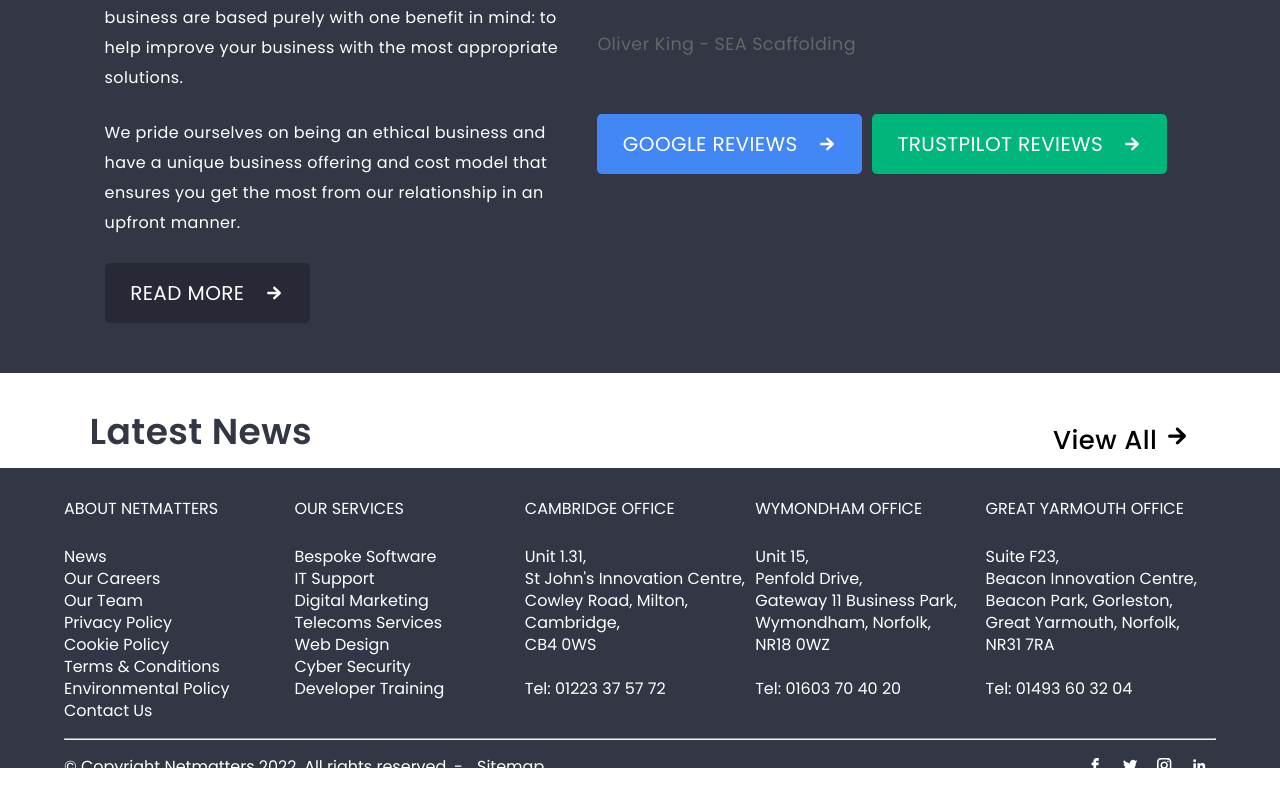
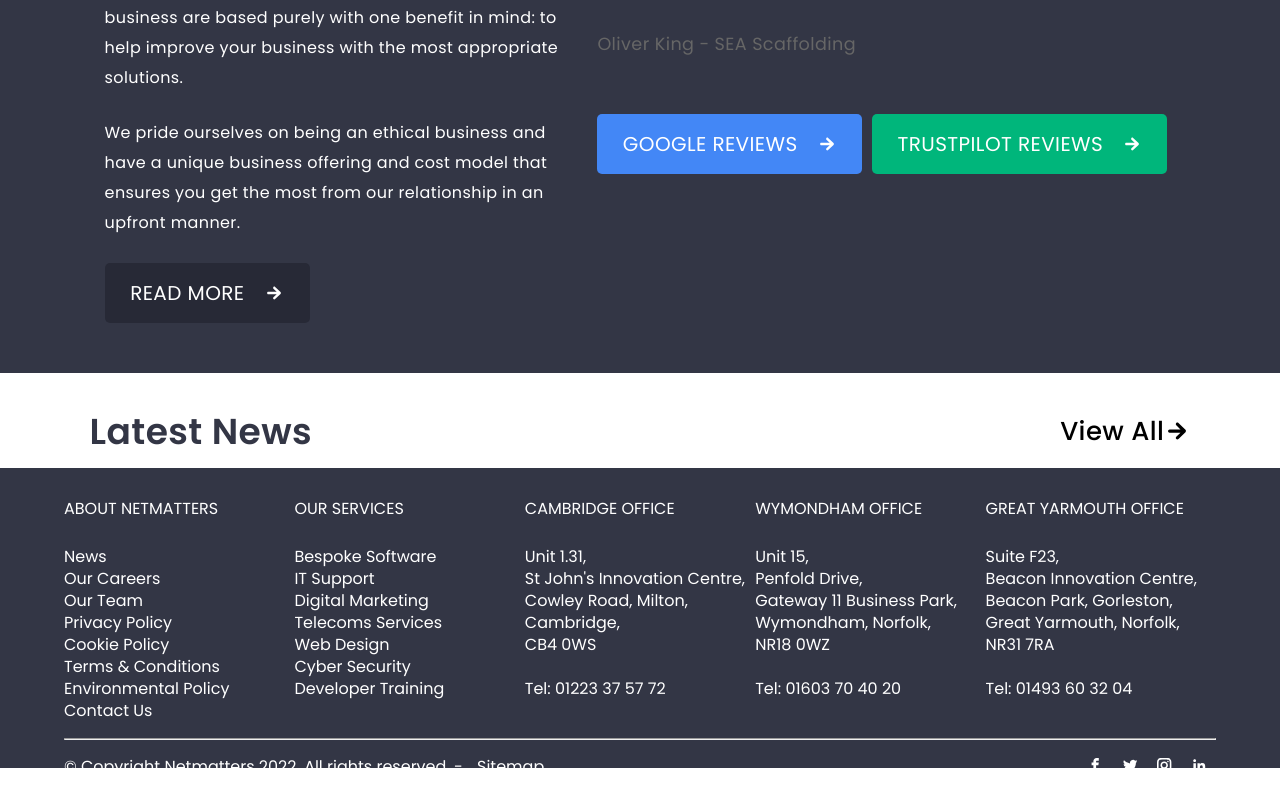
Before and after one commit to Syntax-Read3r/HTML-CSS-reflection, a React (Create React App) app: page / in a window 1280 px wide. Shown: the part 2537-3335 px from the top of the page. Built offline with nearby package versions, Linux system fonts and the light colour scheme.

Commit message:
add a complete latestnews header

```diff
--- a/src/Components/LatestNews/LatestNews.jsx
+++ b/src/Components/LatestNews/LatestNews.jsx
@@ -5,8 +5,13 @@
 	return (
 		<div className="latestNews__container">
 			<div className="latestNews__container--header">
-				<h2>Latest News</h2>
-				<h3>View All <IoMdArrowRoundForward className="latestNews__container--header--icon"/></h3>
+				<h2 className="latestNews__container--header--h2">Latest News</h2>
+				<div className="latestNews__container--header--h3-container">
+					<h3>
+						View All
+					</h3>
+					<IoMdArrowRoundForward className="latestNews__container--header--h3-container--icon" />
+				</div>
 			</div>
 			<div className="latestNews__container--news"></div>
 		</div>
--- a/src/Components/LatestNews/_latestNews.scss
+++ b/src/Components/LatestNews/_latestNews.scss
@@ -11,22 +11,40 @@
 		justify-content: space-between;
 		padding: 50px 0 0 0;
 
-		& h2 {
+        &--icon {
+            display: flex;
+            align-items: center;
+            justify-content: center;
+
+        }
+
+		&--h2 {
 			font-size: 2.25rem;
 			font-weight: 600;
 			margin: 0 0 28px;
 			color: #333645;
 		}
 
-        & h3 {
+        &--h3-container {
+            display: flex;
             margin-bottom: 15px;
             font-size: 1.625rem;
             font-weight: 500;
+
+            &--icon {
+                position: relative;
+                bottom: 5px;
+            }
 
             &:hover {
                 cursor: pointer;
                 text-decoration: underline;
             }
+
+            &:hover .latestNews__container--header--h3-container--icon {
+                color: $website--colorTwo;
+            }
+
         }
 	}
 }
--- a/src/Components/Styles/sass/main.css
+++ b/src/Components/Styles/sass/main.css
@@ -832,18 +832,31 @@
   justify-content: space-between;
   padding: 50px 0 0 0;
 }
-.latestNews__container--header h2 {
+.latestNews__container--header--icon {
+  display: flex;
+  align-items: center;
+  justify-content: center;
+}
+.latestNews__container--header--h2 {
   font-size: 2.25rem;
   font-weight: 600;
   margin: 0 0 28px;
   color: #333645;
 }
-.latestNews__container--header h3 {
+.latestNews__container--header--h3-container {
+  display: flex;
   margin-bottom: 15px;
   font-size: 1.625rem;
   font-weight: 500;
 }
-.latestNews__container--header h3:hover {
+.latestNews__container--header--h3-container--icon {
+  position: relative;
+  bottom: 5px;
+}
+.latestNews__container--header--h3-container:hover {
   cursor: pointer;
   text-decoration: underline;
+}
+.latestNews__container--header--h3-container:hover .latestNews__container--header--h3-container--icon {
+  color: #4183d7;
 }/*# sourceMappingURL=main.css.map */
```
Also changed, not shown: 1 other file (tests, documents, lock files or other folders).
